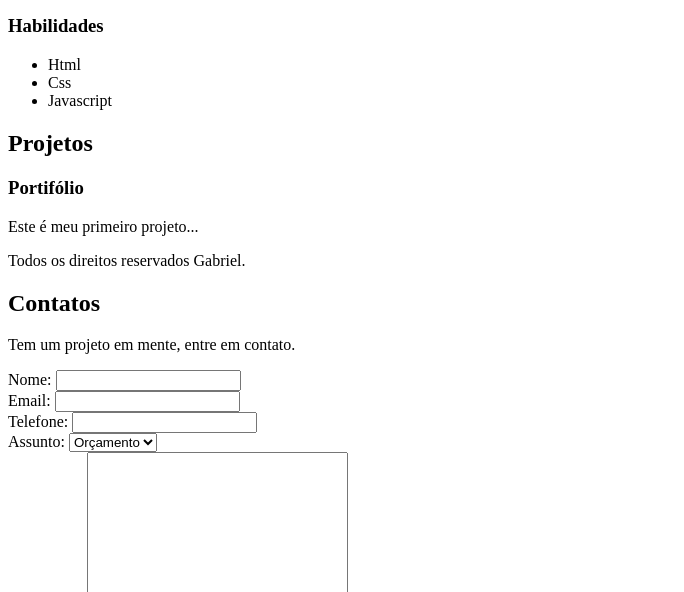
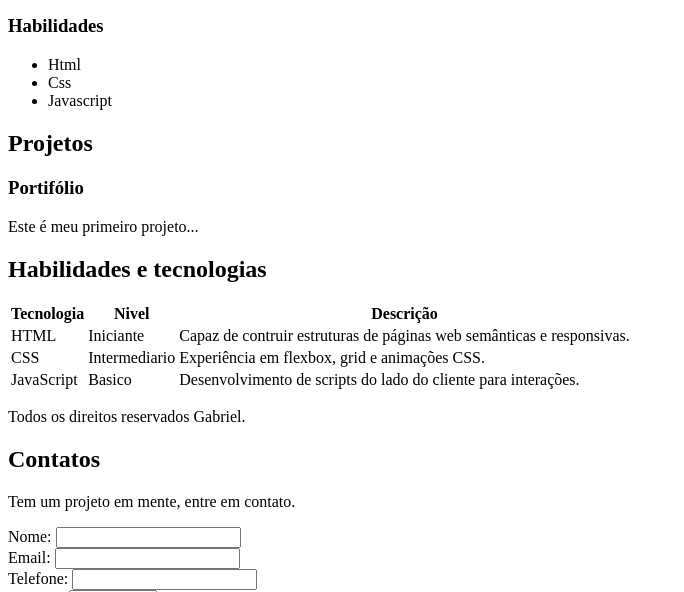
Before and after one commit to Gabe0801/Site, a plain HTML site: page index.html in a window 1280 px wide. Shown: the part 542-1134 px from the top of the page, without its empty margins (0-684 px from the left). Drawn offline with Linux system fonts and the light colour scheme.

Commit message:
Adição de tabela no site

```diff
--- a/index.html
+++ b/index.html
@@ -53,6 +53,36 @@
         <p>Este é meu primeiro projeto...</p>
       </article>
     </section>
+
+    <section id="habilidades">
+      <h2>Habilidades e tecnologias</h2>
+      <table>
+        <thead>
+          <tr>
+            <th>Tecnologia</th>
+            <th>Nivel</th>
+            <th>Descrição</th>
+          </tr>
+        </thead>
+        <tbody>
+          <tr>
+            <td>HTML</td>
+            <td>Iniciante</td>
+            <td>Capaz de contruir estruturas de páginas web semânticas e responsivas.</td>
+          </tr>
+           <tr>
+            <td>CSS</td>
+            <td>Intermediario</td>
+            <td>Experiência em flexbox, grid e animações CSS.</td>
+          </tr>
+           <tr>
+            <td>JavaScript</td>
+            <td>Basico</td>
+            <td>Desenvolvimento de scripts do lado do cliente para interações.</td>
+          </tr>
+        </tbody>
+      </table>
+    </section>
     <footer>
       <p>Todos os direitos reservados Gabriel.</p>
 
```
